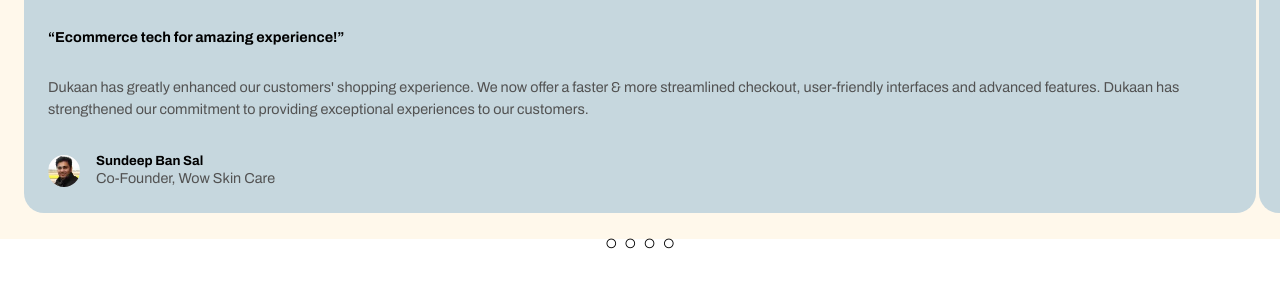
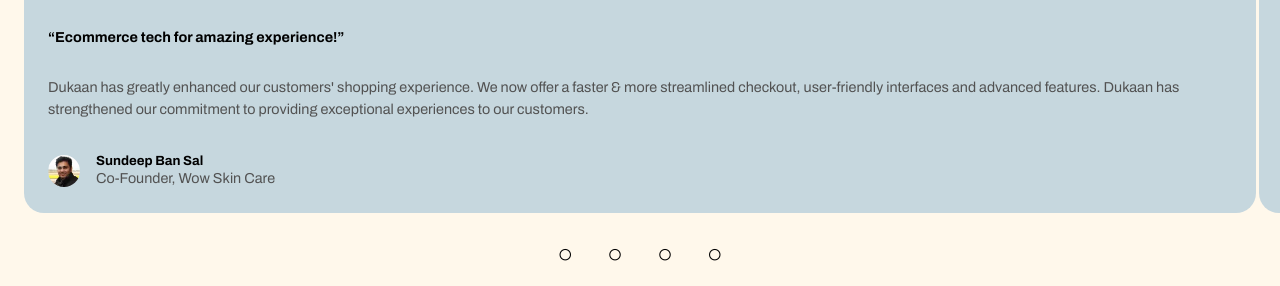
Before and after one commit to WadieBenabdouh/dukaan-clone, a website built with Vite: page index.html in a window 1280 px wide. Shown: the part 7977-8263 px from the top of the page. Built offline with nearby package versions, Linux system fonts and the light colour scheme.

Commit message:
dots can now control the slider

```diff
--- a/index.html
+++ b/index.html
@@ -896,13 +896,15 @@
       </div>
 
     </div>
+
+    <div class="dots-controls">
+      <i id="btn-one" class="fa-regular fa-circle"></i>
+      <i id="btn-two"  class="fa-regular fa-circle"></i>
+      <i id="btn-three"  class="fa-regular fa-circle"></i>
+      <i id="btn-four"  class="fa-regular fa-circle"></i>
+    </div>
   </aside>
-  <div class="dots-controls">
-    <i id="btn-one" class="fa-regular fa-circle"></i>
-    <i id="btn-two"  class="fa-regular fa-circle"></i>
-    <i id="btn-three"  class="fa-regular fa-circle"></i>
-    <i id="btn-four"  class="fa-regular fa-circle"></i>
-  </div>
+
   <!-- CUSTOMERS FEEDBACK -->
   <script type="module" src="main.js"></script>
 </body>
--- a/scss/main.scss
+++ b/scss/main.scss
@@ -509,12 +509,15 @@
 .dots-controls {
     display: flex;
     justify-content: center;
-    gap: 1em;
+    padding: 1em;
+    gap: 4em;
+    border-radius: 30px;
+    width: 100%;
     font-size: .6em;
-    padding-bottom: 2em;
 
     i {
         color: #000;
+        font-size: 1.2em;
 
         &:hover {
             font-weight: bold;
```
